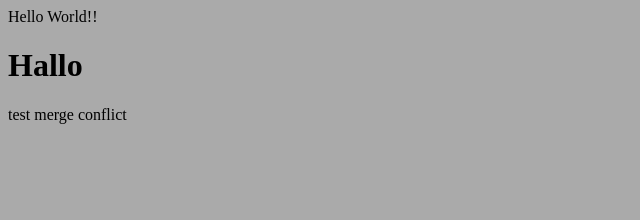
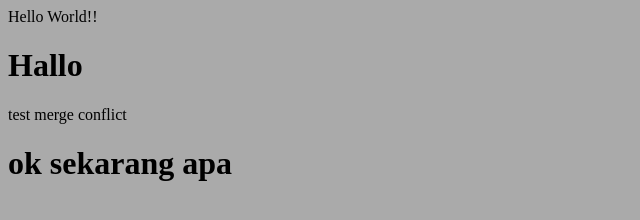
Before and after one commit to iqbalasz/test-repo, a plain HTML site: page index.html in a window 1280 px wide. Shown: the whole page, without its empty margins (0-640 px from the left). Drawn offline with Linux system fonts and the light colour scheme.

Commit message:
ubah file

```diff
--- a/index.html
+++ b/index.html
@@ -16,6 +16,7 @@
     <h1>Hallo</h1>
 
     <p>test merge conflict</p>
+    <h1>ok sekarang apa</h1>
 
     <script src="script.js"></script>
 </body>
```
